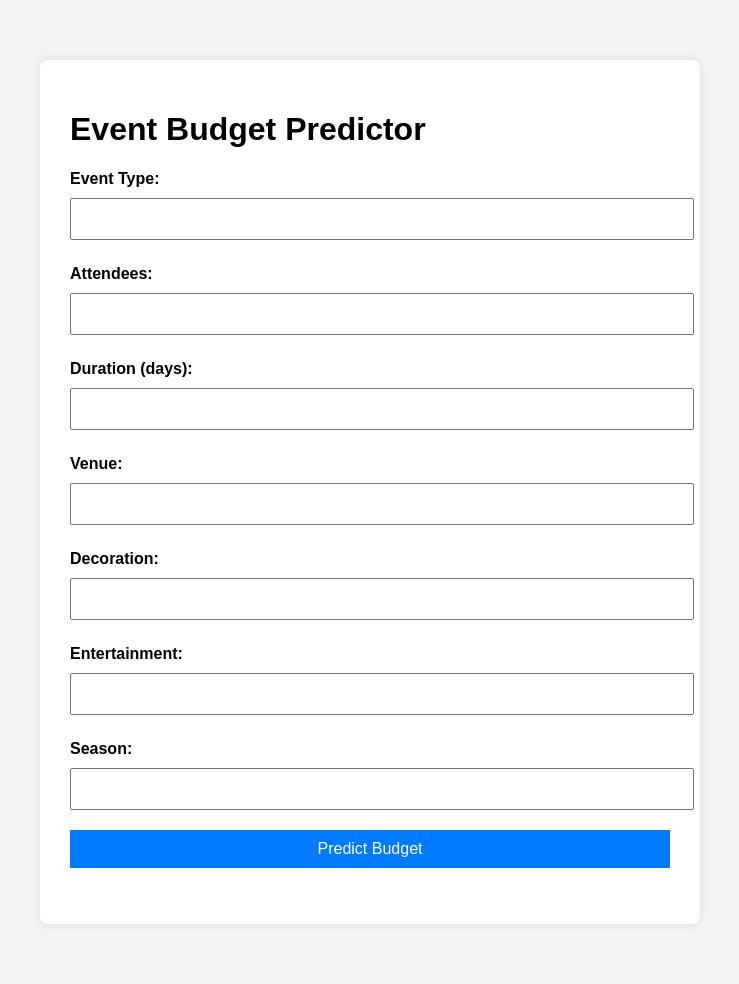
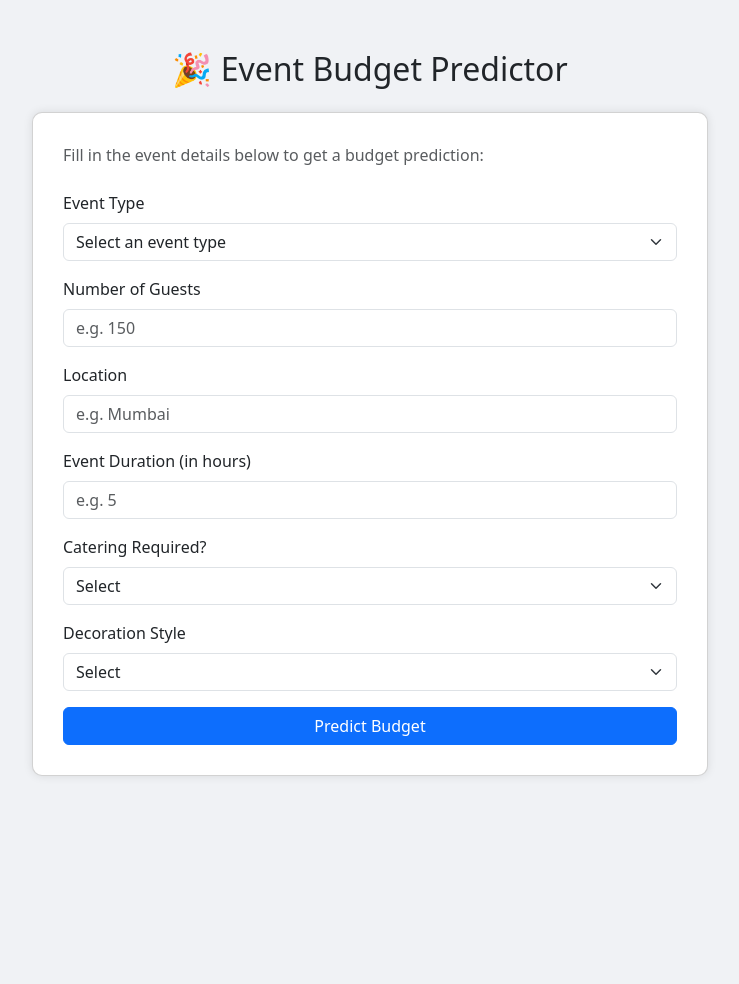
Before and after one commit to shivampatale/event-budget-predictor, a Flask app: page / in a window 1280 px wide. Shown: the whole page, without its empty margins (270-1009 px from the left). After the commit the page ends 776 px from the top, so only its background shows below. Run offline with Flask 3, Linux system fonts and the light colour scheme; parts of the project's set-up code (start-up, migrations or seed data) failed here and were passed over.

Commit message:
Update homepage layout and form

```diff
--- a/templates/index.html
+++ b/templates/index.html
@@ -3,40 +3,71 @@
 <head>
   <meta charset="UTF-8">
   <title>Event Budget Predictor</title>
-  <link rel="stylesheet" href="{{ url_for('static', filename='style.css') }}">
+  <link href="https://cdn.jsdelivr.net/npm/bootstrap@5.3.0/dist/css/bootstrap.min.css" rel="stylesheet">
+  <style>
+    body {
+      background-color: #f0f2f5;
+    }
+    .container {
+      max-width: 700px;
+      margin-top: 50px;
+    }
+    .card {
+      padding: 30px;
+      border-radius: 10px;
+      box-shadow: 0 0 10px rgba(0,0,0,0.1);
+    }
+  </style>
 </head>
 <body>
-  <div id="container">
-    <h1>Event Budget Predictor</h1>
-    <form id="predict-form">
-      <label>Event Type:</label>
-      <input type="text" id="eventType" required>
-
-      <label>Attendees:</label>
-      <input type="number" id="attendees" required>
-
-      <label>Duration (days):</label>
-      <input type="number" id="duration" required>
-
-      <label>Venue:</label>
-      <input type="text" id="venue" required>
-
-      <label>Decoration:</label>
-      <input type="text" id="decoration" required>
-
-      <label>Entertainment:</label>
-      <input type="text" id="entertainment" required>
-
-      <label>Season:</label>
-      <input type="text" id="season" required>
-
-      <button type="submit">Predict Budget</button>
-    </form>
-
-    <div id="loading" style="display:none;">⏳ Predicting...</div>
-    <p id="result"></p>
+  <div class="container">
+    <h2 class="text-center mb-4">🎉 Event Budget Predictor</h2>
+    <div class="card">
+      <p class="mb-4 text-muted">Fill in the event details below to get a budget prediction:</p>
+      <form action="/predict" method="POST">
+        <div class="mb-3">
+          <label for="event_type" class="form-label">Event Type</label>
+          <select class="form-select" id="event_type" name="event_type" required>
+            <option value="">Select an event type</option>
+            <option value="Wedding">Wedding</option>
+            <option value="Conference">Conference</option>
+            <option value="Birthday">Birthday</option>
+            <option value="Concert">Concert</option>
+            <option value="Corporate">Corporate</option>
+          </select>
+        </div>
+        <div class="mb-3">
+          <label for="guest_count" class="form-label">Number of Guests</label>
+          <input type="number" class="form-control" id="guest_count" name="guest_count" placeholder="e.g. 150" required>
+        </div>
+        <div class="mb-3">
+          <label for="location" class="form-label">Location</label>
+          <input type="text" class="form-control" id="location" name="location" placeholder="e.g. Mumbai" required>
+        </div>
+        <div class="mb-3">
+          <label for="duration" class="form-label">Event Duration (in hours)</label>
+          <input type="number" class="form-control" id="duration" name="duration" placeholder="e.g. 5" required>
+        </div>
+        <div class="mb-3">
+          <label for="catering" class="form-label">Catering Required?</label>
+          <select class="form-select" id="catering" name="catering" required>
+            <option value="">Select</option>
+            <option value="Yes">Yes</option>
+            <option value="No">No</option>
+          </select>
+        </div>
+        <div class="mb-3">
+          <label for="decoration" class="form-label">Decoration Style</label>
+          <select class="form-select" id="decoration" name="decoration" required>
+            <option value="">Select</option>
+            <option value="Basic">Basic</option>
+            <option value="Premium">Premium</option>
+            <option value="Luxury">Luxury</option>
+          </select>
+        </div>
+        <button type="submit" class="btn btn-primary w-100">Predict Budget</button>
+      </form>
+    </div>
   </div>
-
-  <script src="{{ url_for('static', filename='script.js') }}"></script>
 </body>
 </html>
```
